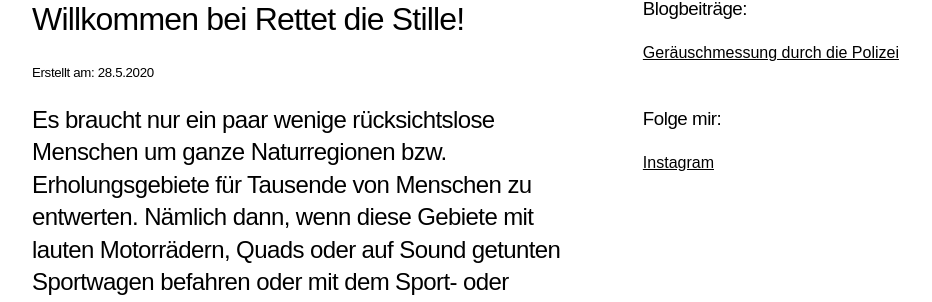
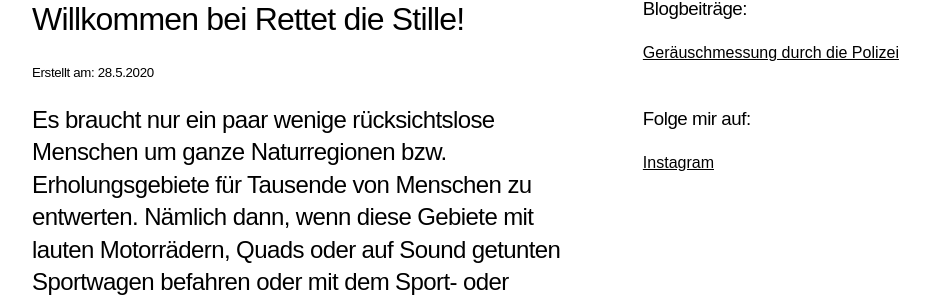
Before and after one commit to rettet-die-stille/rettet-die-stille.github.io, a Jekyll site: the page built from index.md, in a window 1280 px wide and 900 px high. Shown: the part 416-718 px from the top of the window, without its empty margins (22-954 px from the left). Built offline with Jekyll 4.4.1, drawn with Linux system fonts in a browser that asks for light colours; our own code applies the rules of GitHub Pages for plain Markdown files.

Commit message:
Update defaultmodern.html

```diff
--- a/_layouts/defaultmodern.html
+++ b/_layouts/defaultmodern.html
@@ -109,7 +109,7 @@ layout: default
           {% endfor %}
         </div>
         <div class="card">
-          <h3>Folge mir:</h3>
+          <h3>Folge mir auf:</h3>
           <p><a href="https://www.instagram.com/rettet.die.stille">Instagram</p>
         </div>
       </div>
```
